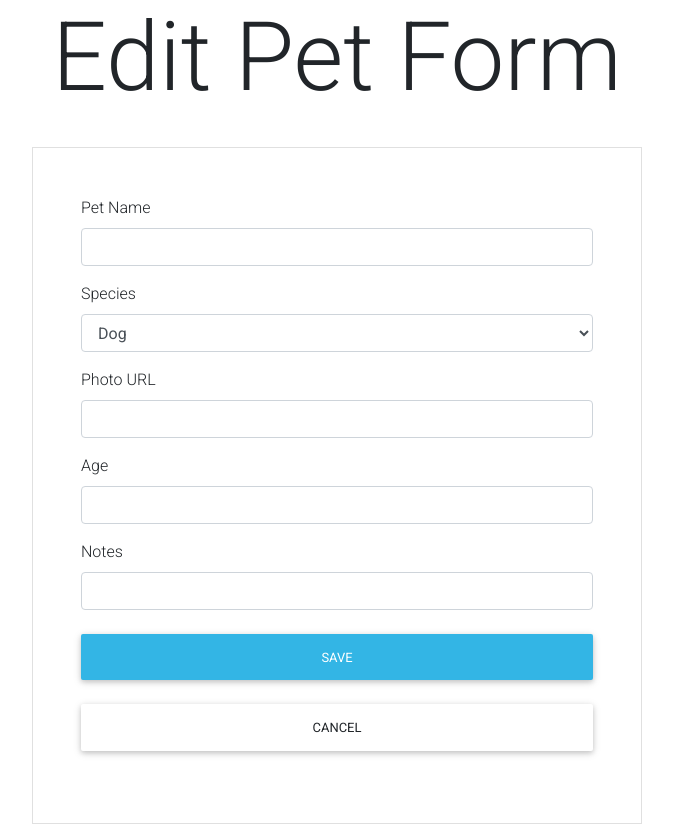
After one commit to CEckelberry/pet_adoption_agency, a Flask app: template templates/pet_detail.html in a window 1280 px wide. The commit adds this page. Shown: the whole page, without its empty margins (303-976 px from the left). Run offline with Flask 2, Linux system fonts and the light colour scheme; the template is opened without the code that fills it: values that come from a table or form of the project are taken from there, others are empty; some libraries are stand-ins or nearby versions.

Commit message:
setup button on home screen to point to /<pet_id> route, added edit form to pet_details as well

```diff
--- a/app.py
+++ b/app.py
@@ -10,6 +10,7 @@ app.config["SECRET_KEY"] = "oh-so-secret"
 app.config["SQLALCHEMY_DATABASE_URI"] = "postgres:///adopt"
 app.config["SQLALCHEMY_TRACK_MODIFICATIONS"] = False
 app.config["SQLALCHEMY_ECHO"] = True
+app.config["DEBUG_TB_INTERCEPT_REDIRECTS"] = False
 debug = DebugToolbarExtension(app)
 
 connect_db(app)
@@ -33,6 +34,32 @@ def add_pet():
         photo_url = form.photo_url.data
         age = form.age.data
         notes = form.notes.data
+
+        pet = Pet(name=name, species=species, photo_url=photo_url, age=age, notes=notes)
+        db.session.add(pet)
+        db.session.commit()
         return redirect("/")
     else:
         return render_template("pet_add_form.html", form=form)
+
+
+@app.route("/<pet_id>", methods=["GET", "POST"])
+def show_edit_pet(pet_id):
+    """View pet details and edit form if necessary"""
+    pet = Pet.query.get_or_404(pet_id)
+    form = AddPetForm(obj=pet)
+    # species = db.session.query(Pet.species)
+    # form.species.choices = species
+
+    if form.validate_on_submit():
+        pet.name = form.name.data
+        pet.species = form.species.data
+        pet.photo_url = form.photo_url.data
+        pet.age = form.age.data
+        pet.notes = form.notes.data
+
+        db.session.commit()
+
+        return redirect("/")
+    else:
+        return render_template("pet_detail.html", form=form)
--- a/forms.py
+++ b/forms.py
@@ -1,15 +1,17 @@
 """Forms for Pet Adoption Agency"""
 
 from flask_wtf import FlaskForm
-from wtforms import StringField, FloatField, IntegerField
+from wtforms import StringField, FloatField, IntegerField, SelectField
 from wtforms.validators import InputRequired, Optional, Email
+
+species_list = ["Dog", "Cat", "Horse"]
 
 
 class AddPetForm(FlaskForm):
     """Form for adding pets"""
 
     name = StringField("Pet Name")
-    species = StringField("Species")
+    species = SelectField("Species", choices=[(spec) for spec in species_list])
     photo_url = StringField("Photo URL")
     age = IntegerField("Age")
     notes = StringField("Notes")
--- a/templates/home.html
+++ b/templates/home.html
@@ -32,7 +32,9 @@
                         <!--Text-->
                         <p class="card-text text-truncate">{{pet.notes}}</p>
                         <!-- Provides extra visual weight and identifies the primary action in a set of buttons -->
-                        <button type="button" class="btn btn-light-blue btn-md">Read more</button>
+                        <form action="/{{pet.id}}">
+                            <button type="submit" class="btn btn-light-blue btn-md">Read more</button>
+                        </form>
                         {% if pet.available%}
                             <p class="text-success font-weight-bolder">Available</p>
                         {% endif %}
@@ -43,7 +45,7 @@
                     <!-- Card -->
                 {% endfor %}
         </div>
-            <form action="/pets/new">
+            <form action="/add">
                 <button class="btn btn-default" type="submit">Add Pet</button>
             </form>
 </div>
--- /dev/null
+++ b/templates/pet_detail.html
@@ -0,0 +1,32 @@
+{% extends 'base.html' %}
+
+{% block title %}Pet Details{% endblock %}
+
+{% block content %}
+
+<div class="container-fluid">
+    <div class="row text-center">
+        <div class="col mb-4">
+            <h1 class="display-1">Edit Pet Form</h1>
+        </div>
+    </div>
+    <div class="row">
+        <div class="col-md-6 offset-md-3">
+        <form id="snack-add-form" class="border border-light p-5" action="/add "method="POST">
+                {{ form.hidden_tag() }}
+                {% for field in form if field.widget.input_type != 'hidden' %}
+                <p>
+                  {{ field.label }}
+                  {{ field(class_="form-control") }}
+                  {% for err in field.errors %}
+                  {{err}}
+                  {% endfor %}
+                </p>
+                {% endfor %}
+            <button class="btn btn-info my-4 btn-block" type="submit">Save</button>
+            <button class="btn btn-info-outline my-4 btn-block" href="/" type="submit">Cancel</button>
+          </form>
+        </div>
+    </div>
+</div>
+{% endblock %}
```
Also changed, not shown: templates/pet_add_form.html (+6 -4 lines).
